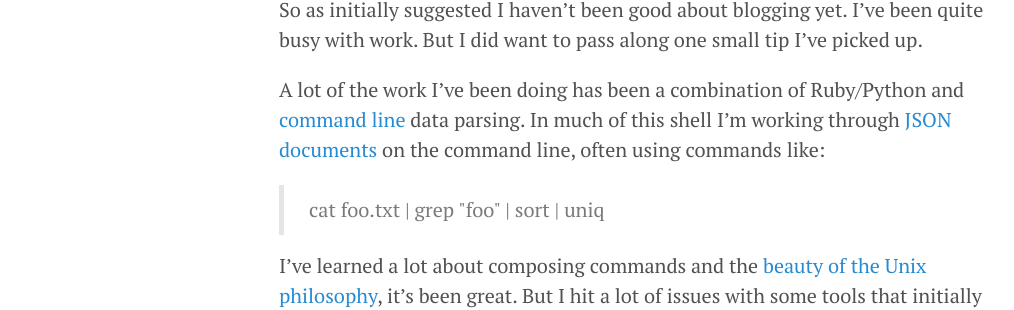
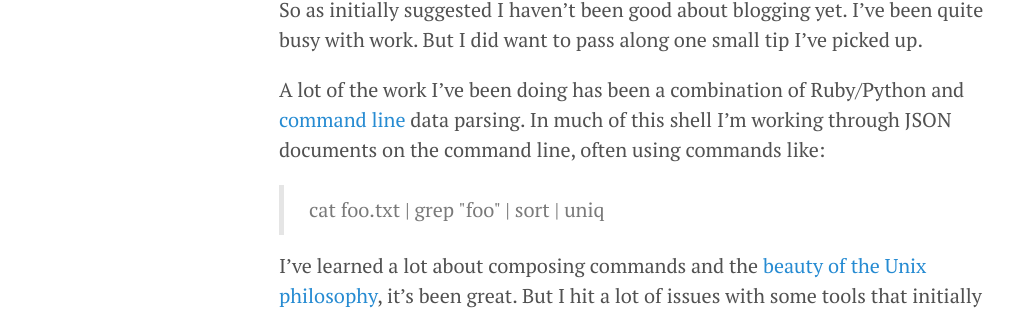
Before and after one commit to sroberts/sroberts.github.io, a Jekyll site: the page built from _posts/2014-01-14-pretty-json.md, in a window 1280 px wide. Shown: the part 237-547 px from the top of the page, without its empty margins (1-1015 px from the left). Built offline with Jekyll 4.4.1, drawn with Linux system fonts in a browser that asks for light colours; nearby versions of some CDN libraries; some of the changed lines change nothing that is shown.

Commit message:
getting rid of yet another broken link

```diff
--- a/_posts/2014-01-14-pretty-json.md
+++ b/_posts/2014-01-14-pretty-json.md
@@ -5,7 +5,7 @@ title: Pretty JSON is Pretty (Useful)
 
 So as initially suggested I haven't been good about blogging yet. I've been quite busy with work. But I did want to pass along one small tip I've picked up.
 
-A lot of the work I've been doing has been a combination of Ruby/Python and [command line](https://github.com/eyenx/omzsh) data parsing. In much of this shell I'm working through [JSON documents](http://www.json.org) on the command line, often using commands like:
+A lot of the work I've been doing has been a combination of Ruby/Python and [command line](https://github.com/eyenx/omzsh) data parsing. In much of this shell I'm working through JSON documents on the command line, often using commands like:
 
 > cat foo.txt \| grep \"foo\" \| sort \| uniq
 
```
